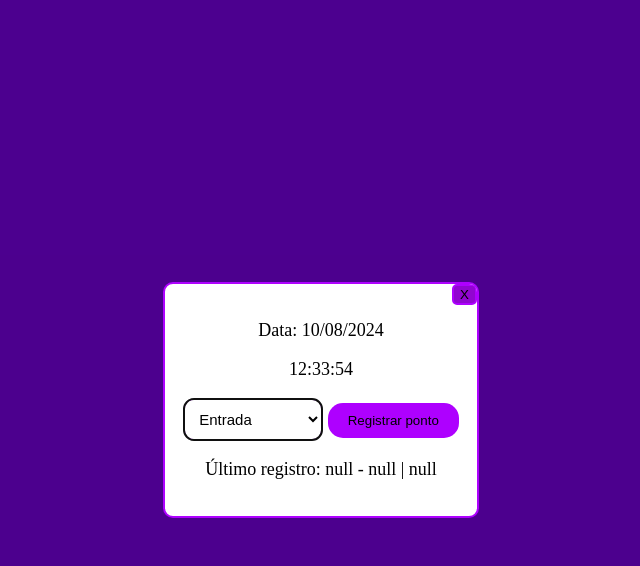
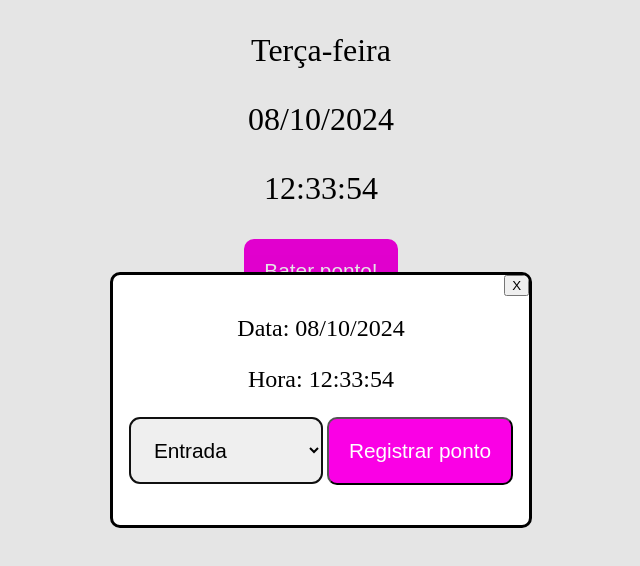
Before and after one commit to Illumimatt/CC-B-Ponto-Eletronico, a plain HTML site: page index.html in a window 1280 px wide. Both pictures are taken after a click on the button "Bater ponto!". Shown: the whole page, without its empty margins (319-959 px from the left). Drawn offline with Linux system fonts and the light colour scheme; a web font is replaced by a local one.

Commit message:
commit final aula

```diff
--- a/css/style.css
+++ b/css/style.css
@@ -1,93 +1,5 @@
-html, body {
-    height: 100%;
-    margin: 0;
-}
-
-body {
-    display: flex;
-    flex-direction: column;
-    justify-content: center;
-    align-items: center;
-    background-color: #55009f;
-    color: #000000;
-}
-
 .data-hora {
     text-align: center;
-    color: #ae00ff;
-}
-
-#btn-dialog-bater-ponto {
-    background-color: #ae00ff;
-    color: #000000;
-    border: none;
-    padding: 10px 20px;
-    border-radius: 15px;
-    cursor: pointer;
-    transition: background-color 0.3s;
-}
-
-#btn-bater-ponto {
-    background-color: #ae00ff;;
-    color: #000000;
-    border: none;
-    padding: 10px 20px;
-    border-radius: 15px;
-    cursor: pointer;
-    transition: background-color 0.3s;
-}
-
-#div-btn-bater-ponto {
-    text-align: center;
-}
-
-.data-hora,
-#alerta-registro-ponto,
-#div-btn-bater-ponto,
-dialog {
-    text-align: center; /* Centraliza o texto dos elementos */
-}
-
-#btn-bater-ponto:hover {
-    background-color: #ae00ff;
-}
-
-#alerta-registro-ponto {
-    position: fixed;
-    top: 0;
-    left: 0;
-    width: 100%;
-    background-color: #ae00ff;
-    color: #4a4a4a;
-    text-align: center;
-    padding: 10px;
-    border-bottom: 2px solid #f28e9b;
-}
-
-#div-tipos-ponto {
-    font-size: 19px;
-    margin-top: 20px;
-}
-
-#dialog-ponto {
-    font-size: 18px;
-    border: 2px solid #ae00ff;
-    border-radius: 10px;
-}
-
-#btn-dialog-fechar {
-    border: 2px solid #ae00ff;
-    border-radius: 5px;
-    color: #000000;
-    background-color: #9105d1;
-}
-
-select {
-    padding: 10px;
-    border: 2px solid #ae00ff;
-    border-radius: 10px;
-    background-color: #fff;
-    font-size: 15px;
 }
 
 #btn-dialog-fechar {
@@ -96,12 +8,83 @@ select {
     right: 0;
 }
 
-/* TO-DO: */
+#alerta-registro-ponto {
+    position: fixed;
+    bottom: 20px;
+    right: 20px;
+    background-color: rgb(250, 0, 229);
+    padding: 20px;
+    border-radius: 10px;
+    transition: transform 0.3s, opacity 0.3s;
+}
+
+#alerta-registro-ponto p {
+    text-align: center;
+    color: white;
+    font-size: 1.1rem;
+}
+
+#alerta-registro-ponto-fechar {
+    position: absolute;
+    top: 0;
+    right: 0;
+}
 
 .hidden {
     opacity: 0;
+    transform: translateY(20px);
 }
 
 .show {
     opacity: 1;
+    transform: translateY(0);
 }
+
+#div-btn-bater-ponto {
+    text-align: center;
+}
+
+#btn-bater-ponto {
+    padding: 20px;
+    background-color: rgb(250, 0, 229);
+    color: white;
+    font-size: 1.3rem;
+    border: 0px;
+    border-radius: 10px;
+    transition: background-color 0.3s;
+}
+
+#btn-bater-ponto:hover {
+    background-color: rgb(200, 0, 200);
+}
+
+.data-hora p {
+    font-size: 2rem;
+}
+
+#dialog-ponto {
+    border-radius: 10px;
+}
+
+#dialog-ponto p {
+    font-size: 1.5rem;
+    text-align: center;
+}
+
+#dialog-ponto select {
+    padding: 20px;
+    font-size: 1.3rem;
+    border-radius: 10px;
+}
+
+#btn-dialog-bater-ponto {
+    padding: 20px;
+    font-size: 1.3rem;
+    color: white;
+    background-color: rgb(250, 0, 229);
+    border-radius: 10px;
+}
+
+#btn-dialog-bater-ponto:hover {
+    background-color: rgb(200, 0, 200);
+}
--- a/index.html
+++ b/index.html
@@ -5,10 +5,14 @@
     <meta name="viewport" content="width=device-width, initial-scale=1.0">
     <title>Sistema de Controle de Ponto</title>
     <link rel="stylesheet" href="css/style.css">
+    <link rel="preconnect" href="https://fonts.googleapis.com">
+    <link rel="preconnect" href="https://fonts.gstatic.com" crossorigin>
+    <link href="https://fonts.googleapis.com/css2?family=Nanum+Gothic+Coding:wght@400;700&display=swap" rel="stylesheet">
 </head>
 <body>
     <div id="alerta-registro-ponto" class="hidden">
         <p>Ponto registrado com sucesso</p>
+        <button id="alerta-registro-ponto-fechar">X</button>
     </div>
     <div class="data-hora">
         <p id="dia-semana"></p>
@@ -19,8 +23,6 @@
         <button id="btn-bater-ponto">Bater ponto!</button>
     </div>
     <dialog id="dialog-ponto">
-        <!-- TO-DO: -->
-        <!-- Quais outras informações relevantes podemos mostrar para o usuário? -->
         <p id="dialog-data"></p>
         <p id="dialog-hora"></p>
         <select name="tipos-ponto" id="tipos-ponto">
@@ -32,11 +34,9 @@
         <button id="btn-dialog-bater-ponto">Registrar ponto</button>
         <p id="dialog-last-register"></p>
         <button id="btn-dialog-fechar">X</button>
-    <!--criar historico dos untimos n registos
-    criar footer para aletra!-->
-    <footer id="footer-alerta"></footer>
-        <p id="mensagem-alerta"></p>
-    </footer>
+    </dialog>
+    <!-- TO-DO: -->
+    <!-- criar histórico dos últimos n registros-->
     <script src="js/index.js"></script>
 </body>
 </html>
--- a/js/index.js
+++ b/js/index.js
@@ -1,37 +1,9 @@
-function updateCurrentHour() {
-    const hms = new Date();
-    return hms.getHours().toString().padStart(2, '0') + ":" +
-        hms.getMinutes().toString().padStart(2, '0') + ":" +
-        hms.getSeconds().toString().padStart(2, '0');
-}
-
-function updateCurrentHourDisplay() {
-    const currentHour = updateCurrentHour();
-    horaMinSeg.textContent = currentHour;
-}
-
-function updateCurrentHourModal() {
-    const currentHour = updateCurrentHour();
-    dialogHora.textContent = currentHour;
-}
-
-let registerLocalStorage = getRegisterLocalStorage();
+// TO-DO:
+// Organizar código-fonte
 
 const diaSemana = document.getElementById("dia-semana");
 const diaMesAno = document.getElementById("dia-mes-ano");
 const horaMinSeg = document.getElementById("hora-min-seg");
-
-diaSemana.textContent = getCurrentDay();
-diaMesAno.textContent = getCurrentDate();
-updateCurrentHourDisplay();
-setInterval(updateCurrentHourDisplay, 1000);
-
-const dialogData = document.getElementById("dialog-data");
-const dialogHora = document.getElementById("dialog-hora");
-
-dialogData.textContent = getCurrentDate();
-updateCurrentHourModal();
-setInterval(updateCurrentHourModal, 1000);
 
 const btnBaterPonto = document.getElementById("btn-bater-ponto");
 btnBaterPonto.addEventListener("click", register);
@@ -43,126 +15,146 @@ btnDialogFechar.addEventListener("click", () => {
     dialogPonto.close();
 });
 
-function getCurrentPosition() {
+const nextRegister = {
+    "entrada": "intervalo",
+    "intervalo": "volta-intervalo",
+    "volta-intervalo": "saida",
+    "saida": "entrada"
+}
+
+let registerLocalStorage = getRegisterLocalStorage();
+
+const dialogData = document.getElementById("dialog-data");
+const dialogHora = document.getElementById("dialog-hora");
+
+const divAlertaRegistroPonto = document.getElementById("alerta-registro-ponto");
+
+diaSemana.textContent = getWeekDay();
+diaMesAno.textContent = getCurrentDate();
+
+
+// TO-DO:
+// Por que esta função não retorna a localização?
+// [doc]
+// função assíncrona
+async function getCurrentPosition() {
     return new Promise((resolve, reject) => {
-        navigator.geolocation.getCurrentPosition(resolve, reject);
+        navigator.geolocation.getCurrentPosition((position) => {
+            let userLocation = {
+                "latitude": position.coords.latitude,
+                "longitude": position.coords.longitude
+            }
+            resolve(userLocation);
+        },
+        (error) => {
+            reject("Erro ao recuperar a localização " + error);
+        });
     });
 }
 
+// TO-DO:
+// Problema: os 5 segundos continuam contando
+const btnCloseAlertRegister = document.getElementById("alerta-registro-ponto-fechar");
+btnCloseAlertRegister.addEventListener("click", () => {
+    divAlertaRegistroPonto.classList.remove("show");
+    divAlertaRegistroPonto.classList.add("hidden");
+});
+
 const btnDialogBaterPonto = document.getElementById("btn-dialog-bater-ponto");
 btnDialogBaterPonto.addEventListener("click", async () => {
-    try {
-        let typeRegister = document.getElementById("tipos-ponto").value;
+    const typeRegister = document.getElementById("tipos-ponto");
     let lastTypeRegister = localStorage.getItem("lastTypeRegister");
 
-        const position = await getCurrentPosition();
+    console.log(lastTypeRegister);
 
-    // TO-DO:
-    // Pq o select não está com a option correspondente?
-        if(lastTypeRegister == "entrada") {
-            console.log("lastTypeRegister é entrada");
-            typeRegister.value = "intervalo";
-        }
-        if(lastTypeRegister == "intervalo") {
-            typeRegister.value = "volta-intervalo";
-        }
-        if(lastTypeRegister == "volta-intervalo") {
-            typeRegister.value = "saida";
-        }
-        if(lastTypeRegister == "saida") {
-            typeRegister.value = "entrada"
-        }
-
+    let userCurrentPosition = await getCurrentPosition();
 
     let ponto = {
         "data": getCurrentDate(),
-            "hora": updateCurrentHour(),
-            "localizacao": {
-                latitude: position.coords.latitude,
-                longitude: position.coords.longitude
-            },
+        "hora": getCurrentHour(),
+        "localizacao": userCurrentPosition,
         "id": 1,
-            "tipo": typeRegister
-        };
+        "tipo": typeRegister.value
+    }
 
     console.log(ponto);
 
     saveRegisterLocalStorage(ponto);
 
-        localStorage.setItem("lastTypeRegister", typeRegister.value);
     localStorage.setItem("lastDateRegister", ponto.data);
     localStorage.setItem("lastTimeRegister", ponto.hora);
 
     dialogPonto.close();
 
-        // TO-DO:
-        // CRIAR UM ALERTA NO TOPO DA PÁGINA PRINCIPAL PARA CONFIRMAR O REGISTRO DE PONTO
-        // DEVE FICAR ABERTO POR 3 SEGUNDOS E DEVE TER UM EFEITO DE TRANSIÇÃO
-        // DEVE PODER SER FECHADO PELO USUÁRIO QUE NÃO QUISER AGUARDAR 3s
-        // DEVE MOSTRAR UMA MENSAGEM DE SUCESSO AO REGISTRAR O PONTO
-        // CASO OCORRA ALGUM ERRO, MOSTRAR NO ALERTA
-        // AS CORES DEVEM SER DIFERENTES EM CASO DE SUCESSO/ERRO/ALERTA
-
     divAlertaRegistroPonto.classList.remove("hidden");
     divAlertaRegistroPonto.classList.add("show");
-
-        // TO-DO:
-        // fazer um efeito de transição para o alerta
 
     setTimeout(() => {
         divAlertaRegistroPonto.classList.remove("show");
         divAlertaRegistroPonto.classList.add("hidden");
     }, 5000);
-    } catch (error) {
-        console.error("Erro ao obter a localização:", error);
-    }
+
 });
 
 function saveRegisterLocalStorage(register) {
-    registerLocalStorage.push(register);
+    const typeRegister = document.getElementById("tipos-ponto");
+    registerLocalStorage.push(register); // Array
     localStorage.setItem("register", JSON.stringify(registerLocalStorage));
+    localStorage.setItem("lastTypeRegister", typeRegister.value);
 }
 
 function getRegisterLocalStorage() {
     let registers = localStorage.getItem("register");
+
     if(!registers) {
         return [];
     }
+
     return JSON.parse(registers);
 }
 
+// TO-DO:
+// alterar o nome da função
 function register() {
     dialogData.textContent = "Data: " + getCurrentDate();
-    dialogHora.textContent = "Hora: " + updateCurrentHour();
+    dialogHora.textContent = "Hora: " + getCurrentHour();
 
-    // TO-DO:
-    // Verificar se há último registro. Se não houver, tratar o que será escrito na base do dialog
-    // Opções: escrever "Sem registros anteriores" ou não escrever nada
-
+    let lastTypeRegister = localStorage.getItem("lastTypeRegister");
+    if(lastTypeRegister) {
+        const typeRegister   = document.getElementById("tipos-ponto");
+        typeRegister.value   = nextRegister[lastTypeRegister];
         let lastRegisterText = "Último registro: " + localStorage.getItem("lastDateRegister") + " - " + localStorage.getItem("lastTimeRegister") + " | " + localStorage.getItem("lastTypeRegister")
         document.getElementById("dialog-last-register").textContent = lastRegisterText;
+    }
+
+    // TO-DO
+    // Como "matar" o intervalo a cada vez que o dialog é fechado?
+    setInterval(() => {
+        dialogHora.textContent = "Hora: " + getCurrentHour();
+    }, 1000);
 
     dialogPonto.showModal();
-
-    console.log(localStorage.getItem("lastTypeRegister"));
 }
 
-function getCurrentDay() {
-    const dia = new Date();
-    const DiasSemana = [
-        "Domingo", "Segunda-feira", "Terça-feira", "Quarta-feira", "Quinta-feira", "Sexta-feira", "Sábado"
-    ];
-    const DiaIndex = dia.getDay();
-    return DiasSemana[DiaIndex];
+function getWeekDay() {
+    const date = new Date();
+    let days = ["Domingo", "Segunda-feira", "Terça-feira", "Quarta-feira", "Quinta-feira", "Sexta-feira", "Sábado"];
+    return days[date.getDay()];
+}
+
+function getCurrentHour() {
+    const date = new Date();
+    return String(date.getHours()).padStart(2, '0') + ":" + String(date.getMinutes()).padStart(2, '0') + ":" + String(date.getSeconds()).padStart(2, '0');
 }
 
 function getCurrentDate() {
     const date = new Date();
-    const isUS = navigator.language === 'en-US';
-    if (isUS) {
-        return (date.getMonth() + 1).toString().padStart(2, '0') + "/" +
-            date.getDate().toString().padStart(2, '0') + "/" + date.getFullYear();
+    return String(date.getDate()).padStart(2, '0') + "/" + String((date.getMonth() + 1)).padStart(2, '0') + "/" + String(date.getFullYear()).padStart(2, '0');
 }
-    return date.getDate().toString().padStart(2, '0') + "/" +
-        (date.getMonth() + 1).toString().padStart(2, '0') + "/" + date.getFullYear();
+
+function printCurrentHour() {
+    horaMinSeg.textContent = getCurrentHour();
 }
+
+printCurrentHour();
+setInterval(printCurrentHour, 1000);
```
Also changed, not shown: html/relatorio.html (added, +12 -0 lines), css/relatorio.css (added). Lines whose indentation alone changed are shown as unchanged.
